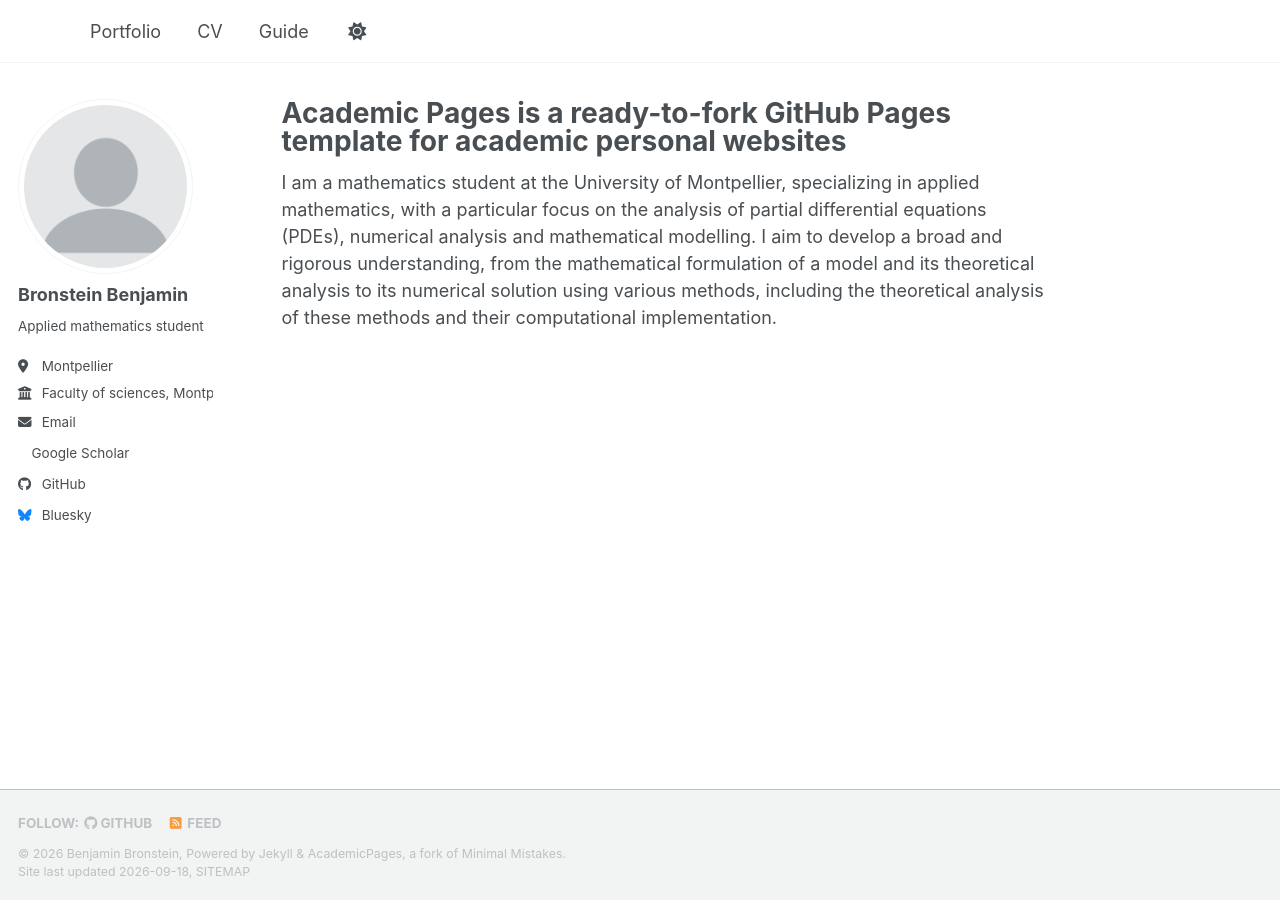
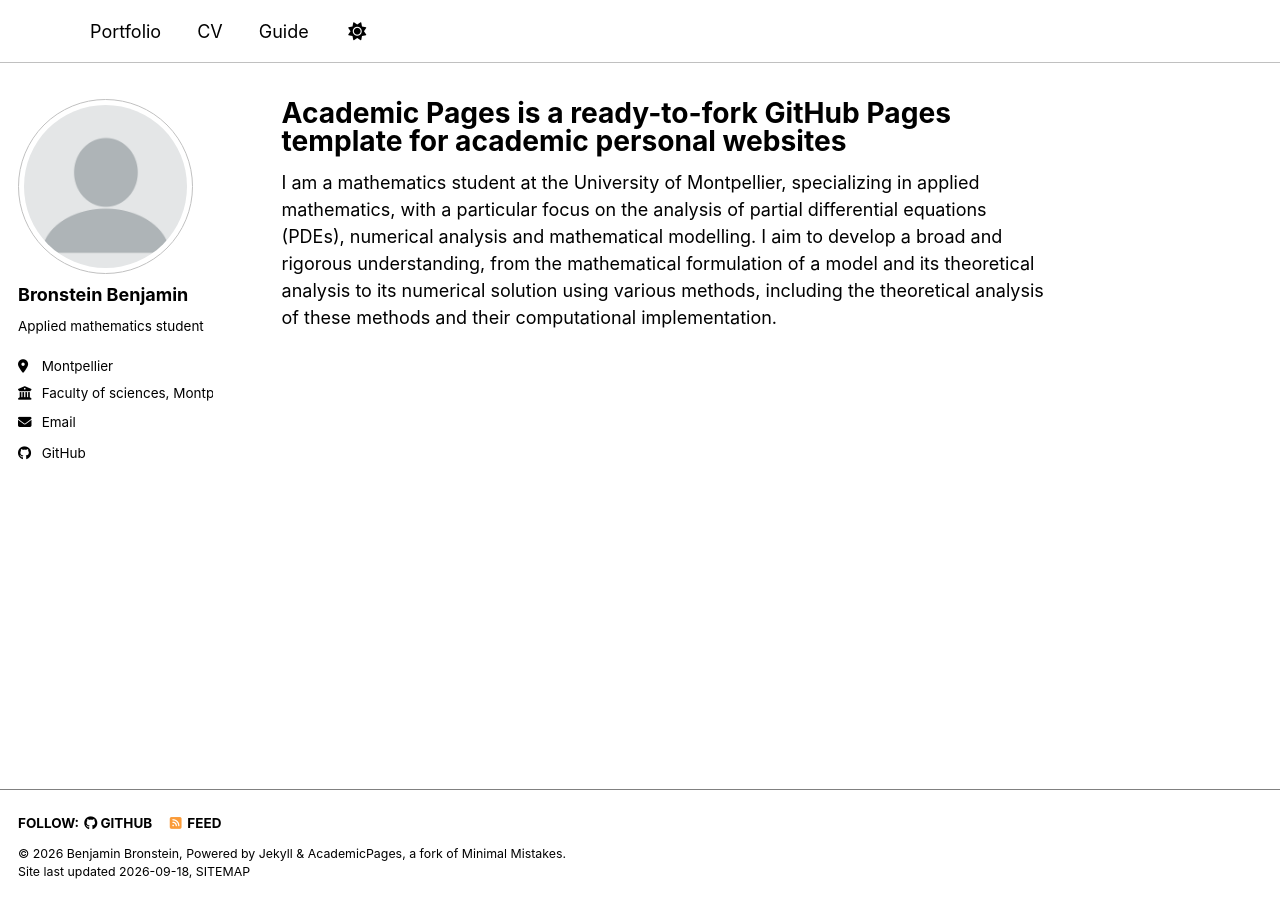
Before and after one commit to HerrBronstein/herrbronstein.github.io, a Jekyll site: the page built from _pages/about.md, in a window 1280 px wide. Built offline with Jekyll 4.4.1, drawn with Linux system fonts in a browser that asks for light colours; a style sheet for code colours, icons or effects is not loaded; part of the change alters nothing that is shown.

Commit message:
Update _config.yml

```diff
--- a/_config.yml
+++ b/_config.yml
@@ -8,7 +8,7 @@
 
 # Basic Site Settings
 locale                   : "en-US"
-site_theme               : "default" # The available themes options are "default", "air", "sunrise", "mint", "dirt" and "contrast"
+site_theme               : "contrast" # The available themes options are "default", "air", "sunrise", "mint", "dirt" and "contrast"
 title                    : ""
 title_separator          : "-"
 name                     : &name "Benjamin Bronstein"
@@ -35,7 +35,7 @@ author:
   # Academic websites
   academia         : # URL
   arxiv            : # URL - Update with the correct link to your profile
-  googlescholar    : "https://scholar.google.com/citations?user=PS_CX0AAAAAJ"
+  googlescholar    :
   inspire-hep      : # URL
   impactstory      : # URL
   orcid            :
@@ -51,13 +51,13 @@ author:
   bitbucket        : # Username - Update with your username on the site
   codepen          : # Username
   dribbble         : # Username
-  github           : "academicpages"
+  github           : "HerrBronstein"
   kaggle           : # Username
   stackoverflow    : # User number or user number and name (i.e., use "1" or "1/jeff-atwood")
 
   # Social media
   artstation       : # Username
-  bluesky          : "bsky.app" # Replace this with you Bluesky username
+  bluesky          :  # Replace this with you Bluesky username
   facebook         : # Username
   flickr           : # Username
   foursquare       : # Username
```
